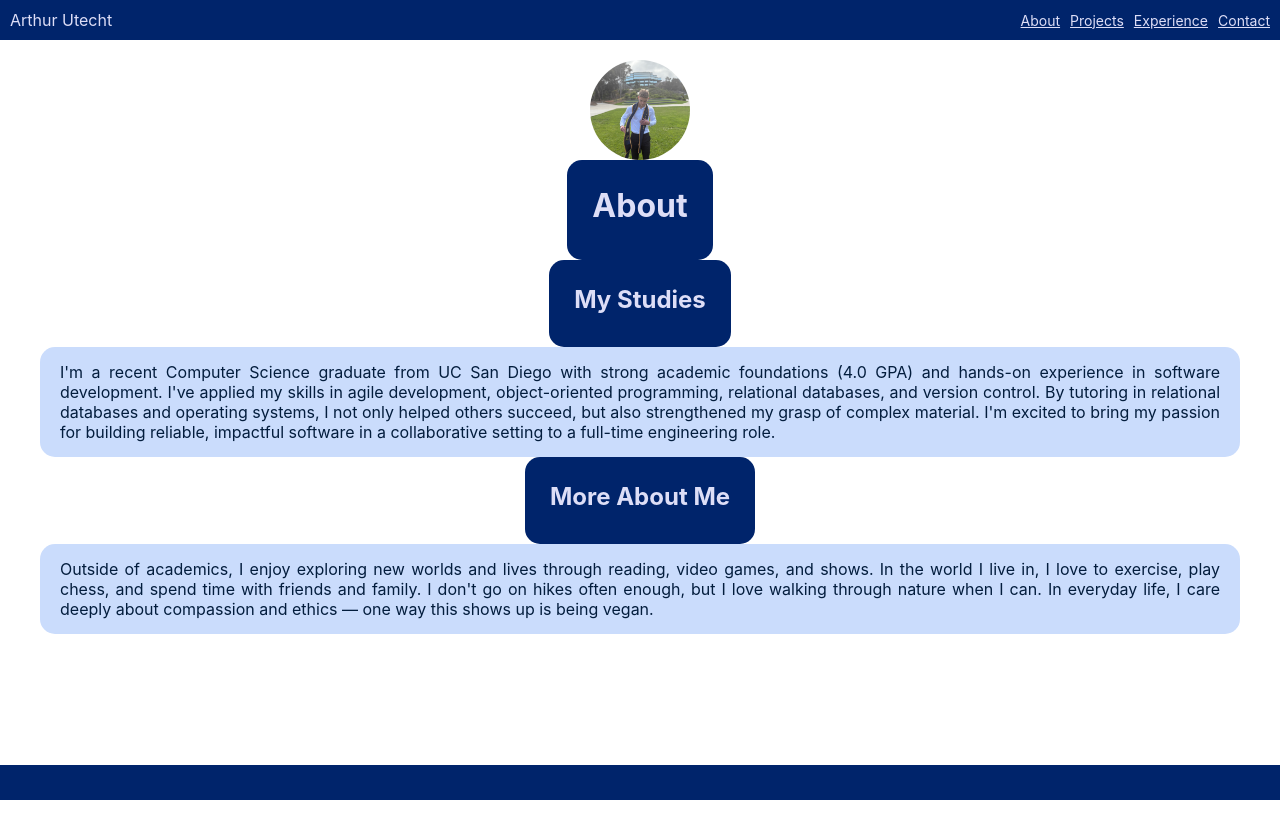
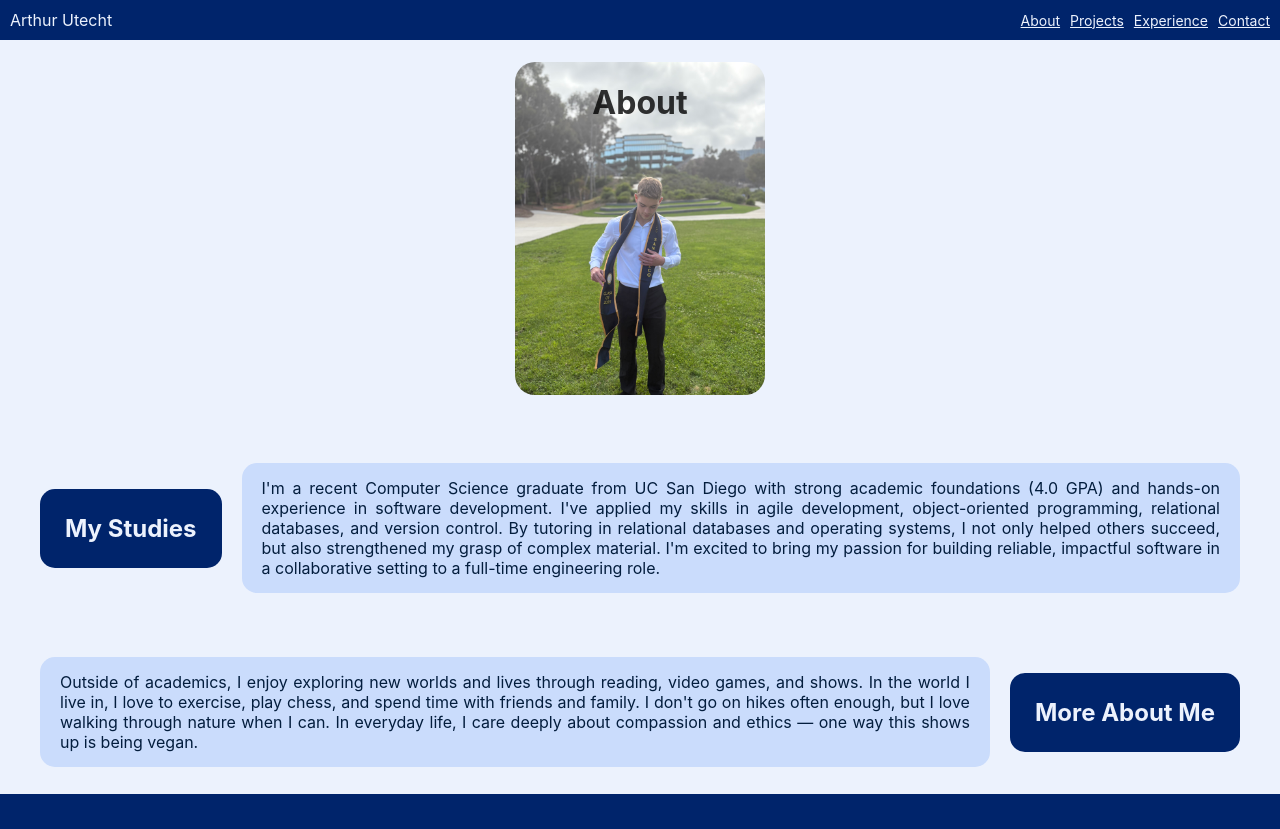
Before and after one commit to autecht/website, a React (Create React App) app: page / in a window 1280 px wide. Before the commit the page ends 800 px from the top, so only its background shows below. Built offline with nearby package versions, Linux system fonts and the light colour scheme.

Commit message:
reformatted website

```diff
--- a/src/App.css
+++ b/src/App.css
@@ -1,18 +1,50 @@
 :root {
-  --background: #ffffff;
+  --background: #ecf2fd;
   --primary: #CADCFC;
   --secondary: #00246B;
   --text: #031d3d;
   --heading: #000211;
-  --header-text-color: #dddef7;
+}
+
+.section{
+  display: flex;
+  flex-direction: row;
+  align-items: center;
+  margin: 2rem 0;
+  justify-content: space-between;
+  gap: 20px;
+}
+
+.about {
+  position: relative;
+  width: fit-content;
+  margin: auto;
+}
+
+.about-image {
+  width: 250px;
+  border-radius: 20px;
+}
+
+.about-heading {
+  position: absolute;
+  left: 50%;
+  transform: translateX(-50%);
+  color: rgba(0, 0, 0, 0.8);
+}
+
+.reverse{
+  flex-direction: row-reverse;
 }
 
 .rounded-box {
+  flex: 1;
   border-radius: 15px;
   padding-left: 10px;
   padding-right: 10px;
   padding-bottom: 5px;
   padding-top: 5px;
+  max-width: fit-content;
   /* margin-bottom: 10px; */
 }
 
@@ -22,6 +54,7 @@
 
 .heading-box{
   background-color: var(--secondary);
+  text-align: center;
 }
 
 .header {
@@ -45,9 +78,7 @@
 .heading {
   padding-left: 15px;
   padding-right: 15px;
-  padding-bottom: 5px;
-  border-bottom: 3px solid var(--secondary);
-  color: var(--header-text-color);
+  color: var(--background);
 }
 
 
@@ -82,7 +113,7 @@
 
 .menu {
   font-size: 14px;
-  color: var(--header-text-color);
+  color: var(--background);
 }
 
 .menu-container {
@@ -103,15 +134,16 @@
 }
 
 .name {
-  color: var(--header-text-color);
+  color: var(--background);
 }
 
 
 .image{
-  margin-top: 30px;
-  max-width: 50%;
-  width: 100px;
-  height: 100px;
-  border-radius: 50%;
+  /* margin-top: 30px; */
+  max-width: 300px;
+  max-height: 200px;
+  /* width: 100px;  */
+  /* height: 100px;  */
+  border-radius: 10px;
   object-fit: cover;
 }
--- a/src/Contact.js
+++ b/src/Contact.js
@@ -2,11 +2,17 @@ function Contact() {
   return (<>
 
     <div class="filler"></div>
-    <h1 class="heading">Contact Me</h1>
+    <div class="section">
+    <div class="rounded-box heading-box">
+    <h2 class="heading">Contact Me</h2>
+    </div>
 
+    <div class="rounded-box body-box">
     <p class="body">
       I'd love to talk! The best way to contact me is through my email: <a href="mailto: autecht@ucsd.edu"> autecht@ucsd.edu</a>.
     </p>
+    </div>
+    </div>
   </>);
 }
 
--- a/src/Experience.js
+++ b/src/Experience.js
@@ -4,18 +4,36 @@ function Experience() {
 
 
       <div class="filler"></div>
+
+      <section class="section">
+        <div class="rounded-box heading-box">
           <h1 class="heading">Experience</h1>
+        </div>
+      </section>
 
-      <h2 class="heading"> Tutor, September 2024-June 2025 </h2>
+      <div class="section">
+        <div class="rounded-box heading-box">
+          <h2 class="heading">Tutor</h2>
+          <div class= "name">March 2023-June 2024 </div>
+        </div>
+        <div class="rounded-box body-box">
           <p class="body">
             As a tutor for Database System Principles and Operating Systems, two large upper division courses at UC San Diego, I helped 300+ students understand
             complex concepts and work through technical problems by leading office hours and lab hours. On the course forum, I wrote prompt, detailed answers
             to deepen students' understanding of concurrency, virtual memory, file systems, SQL, relational algebra, and schema design.
           </p>
+        </div>
+      </div>
 
-      <h2 class="heading">Student Worker, January 2023-November 2024</h2>
+
+      <div class="section reverse">
+        <div class="rounded-box heading-box">
+          <h2 class="heading">Student Worker</h2><div class= "name">January 2023-November 2024 </div>
+        </div>
+        <div class="rounded-box body-box">
           <p>As a student worker at the UCSD dining hall, I worked with team in various roles to prepare food, wash dishes, provide pleasant customer service, and preserve smooth operation of the restaurant. </p>
-
+        </div>
+      </div>
 
 
     </>
--- a/src/Home.js
+++ b/src/Home.js
@@ -4,12 +4,16 @@ function Home() {
   return (
     <>
       <div class="filler"></div>
-      <img class="image" alt="" src={graduation}></img>
-
-      <div class="rounded-box heading-box">
-        <h1 class="heading">About</h1>
+      <div class="section">
+        <div class="about">
+          <h1 class="about-heading">About</h1>
+          <img class="about-image" alt="" src={graduation}></img>
         </div>
 
+      </div>
+
+
+      <div class="section">
         <div class="rounded-box heading-box">
           <h2 class="heading">My Studies</h2>
         </div>
@@ -19,9 +23,12 @@ function Home() {
             I'm a recent Computer Science graduate from UC San Diego with strong academic foundations (4.0 GPA) and hands-on experience in software development. I've applied my skills in agile development, object-oriented programming, relational databases, and version control. By tutoring in relational databases and operating systems, I not only helped others succeed, but also strengthened my grasp of complex material. I'm excited to bring my passion for building reliable, impactful software in a collaborative setting to a full-time engineering role.
           </p>
         </div>
+      </div>
 
+
+      <div class="section reverse">
         <div class="rounded-box heading-box">
-      <h2 class = "heading">More About Me</h2>
+          <h2 class="heading">More About Me</h2>
         </div>
 
         <div class="rounded-box body-box">
@@ -32,6 +39,7 @@ function Home() {
             In everyday life, I care deeply about compassion and ethics — one way this shows up is being vegan.
           </p>
         </div>
+      </div>
 
     </>
   );
--- a/src/Projects.js
+++ b/src/Projects.js
@@ -4,9 +4,16 @@ function Projects() {
 
 
       <div class="filler"></div>
-      <h1 class="heading">Projects</h1>
 
+      <section class="section">
+        <h1 class="heading rounded-box heading-box">Projects</h1>
+      </section>
+
+      <div class="section">
+        <div class="rounded-box heading-box">
           <h2 class="heading"> <a href="https://github.com/autecht/contextawareversioncontrol"> Context-Aware Version Control </a> </h2>
+        </div>
+        <div class="rounded-box body-box">
           <p class="body">
             This project was originally intended to be a design project showcasing information spaces and entities.
             Informed by previous research and prototypes, we designed an application on top of version control to allow users to easily understand navigate repositories based on the context of their actions.
@@ -22,9 +29,15 @@ function Projects() {
 
 
           </p>
+        </div>
+      </div>
 
 
+      <div class="section reverse">
+        <div class="rounded-box heading-box">
           <h2 class="heading"> Mock University Database </h2>
+        </div>
+        <div class="rounded-box body-box">
           <p class="body">
             I worked with a partner to design and implement a university database, then efficiently access it on a webpage.
             We implemented the database using PostreSQL and used the PostreSQL JDBC Driver to access it.
@@ -36,7 +49,15 @@ function Projects() {
             To efficiently run some of these queries, we created triggers to maintain materialized views. We also used triggers to enforce constraints on data.
 
           </p>
+        </div>
+      </div>
+
+
+      <div class="section">
+        <div class="rounded-box heading-box">
           <h2 class="heading">Custom Processor </h2>
+        </div>
+        <div class="rounded-box body-box">
           <p class="body">
             I used System Verilog to design a synthesizeable computer processor adhering to constraints and capable of carrying out three programs.
             The processor accepted fixed-length 9-bit machine code and had a byte-wide data path, byte-wide registers, and byte-wide memory locations.
@@ -49,7 +70,14 @@ function Projects() {
             Using Java, I coded an assembler for the ISA. In the final Milestone, I wrote the assembly for each program and
             tested and debugged the processor and each program using ModelSim.
           </p>
+        </div>
+      </div>
+
+      <div class="section reverse">
+        <div class="rounded-box heading-box">
           <h2 class="heading"> <a href="https://github.com/ucsd-cse110-fa23/cse-110-project-team-24">pantryPal</a></h2>
+        </div>
+        <div class="rounded-box body-box">
           <p class="body">
             My group created a Java application to generate and store unique recipes given certain ingredients.
             We used JavaFX to implement a responsive user interface, the ChatGPT API to generate unique recipes,
@@ -62,9 +90,15 @@ function Projects() {
             planned iterations and Milestones, and tested features with unit and story tests. We also designed and refactored our
             code to follow Object-Oriented principles and design patterns, including the single responsibility principle, the Strategy Pattern, and the Model-View-Presenter pattern.
 
+          </p>
+        </div>
+      </div>
 
-      </p>
+      <div class="section">
+        <div class="rounded-box heading-box">
           <h2 class="heading"> <a href="https://github.com/autecht/-quick-to-do">Quick To-Do</a></h2>
+        </div>
+        <div class="rounded-box body-box">
           <p class="body">
             Quick To-Do is a command-line task manager designed to be simple to use while providing the user easy-to-understand and
             optional features to organize and display tasks. Users can add, list, modify, and remove tasks with a label. They can optionally
@@ -76,9 +110,15 @@ function Projects() {
             application into a stand-alone executable. To follow convention and use picocli, I researched and used the structure of typical
             command-line applications. In order to read data from local files to be represented as objects, I created a custom wrapper class.
           </p>
+        </div>
+      </div>
 
 
+      <div class="section reverse">
+        <div class="rounded-box heading-box">
           <h2 class="heading">Enhancing Digital Planner Design</h2>
+        </div>
+        <div class="rounded-box body-box">
           <p class="body">
             As part of a Human-Computer Interaction class, three group members and I conducted a study
             to analyze university students' preference and use of physical and digital planners. We concluded university students largely use digital
@@ -94,16 +134,24 @@ function Projects() {
             a report with an abstract, an introduction, related work, methods, discussion, and a conclusion.
 
           </p>
+        </div>
+      </div>
 
 
 
+      <div class="section">
+        <div class="rounded-box heading-box">
           <h2 class="heading"> <a href="https://github.com/autecht/simple-chess">Simple Chess</a></h2>
+        </div>
+        <div class="rounded-box body-box">
           <p class="body">
 
             Simple Chess is an interface with which users can manipulate chess pieces on a board. It an HTML website with CSS
             and JavaScript. The site features original SVG piece models and uses HTML text validation to validate usernames. I created this website to solidify what I learned from an online front-end course.
 
           </p>
+        </div>
+      </div>
     </>
   );
 
```
Lines whose indentation alone changed are shown as unchanged.
